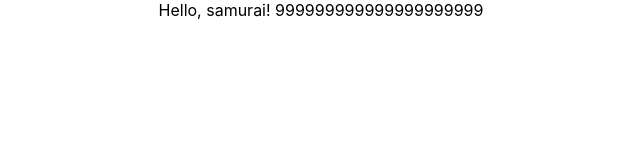
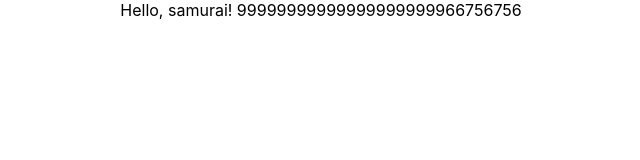
Before and after one commit to adil2321/socseti, a React (Create React App) app: page / in a window 1280 px wide. Shown: the top 160 px of the page, without its empty margins (319-959 px from the left). Built offline with nearby package versions, Linux system fonts and the light colour scheme.

Commit message:
changge 99999999999

```diff
--- a/src/App.tsx
+++ b/src/App.tsx
@@ -9,7 +9,7 @@ function App() {
 
   return (
     <div className="App">
-     Hello, samurai! 999999999999999999999
+     Hello, samurai! 99999999999999999999966756756
     </div>
   );
 }
```
